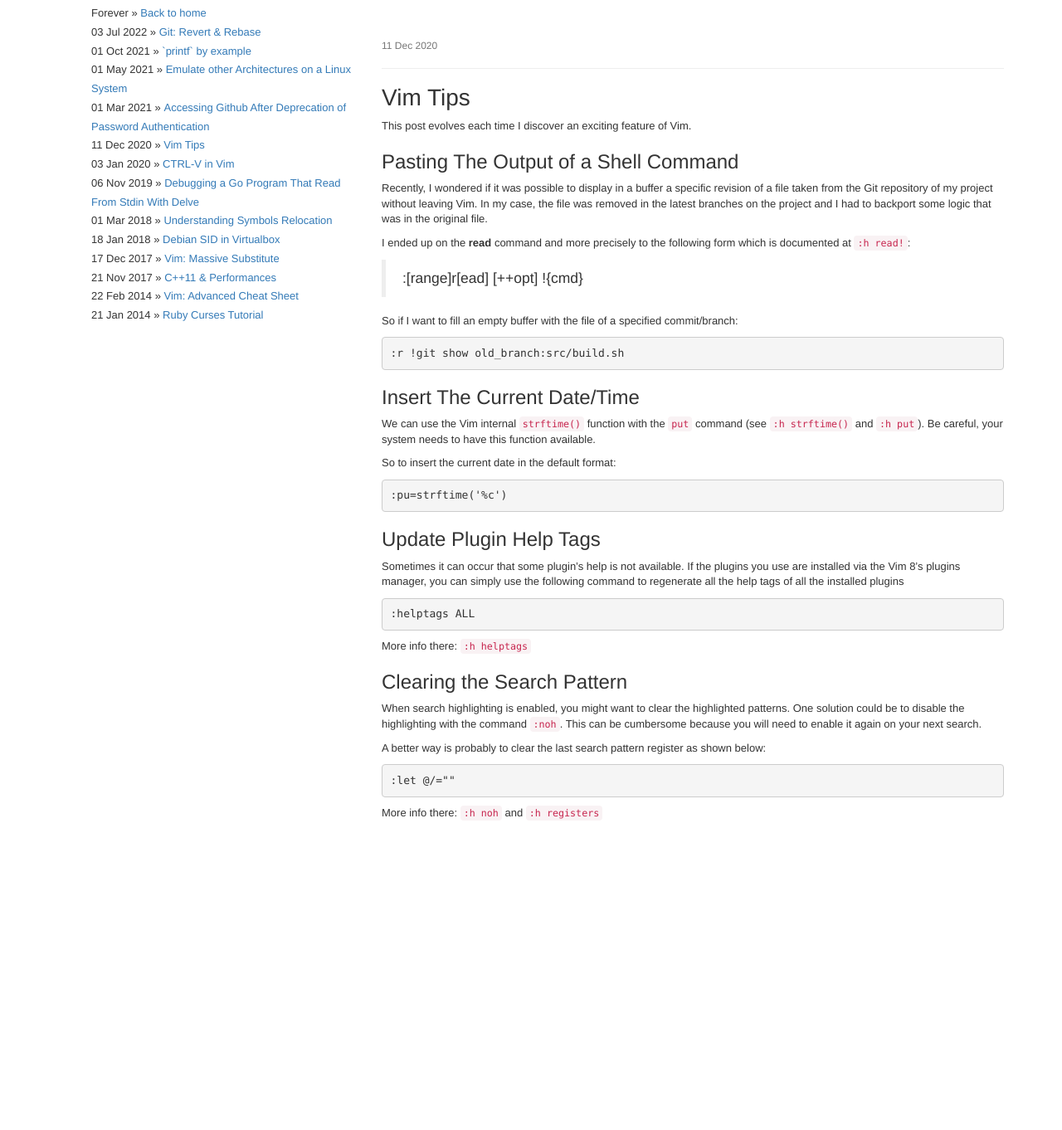
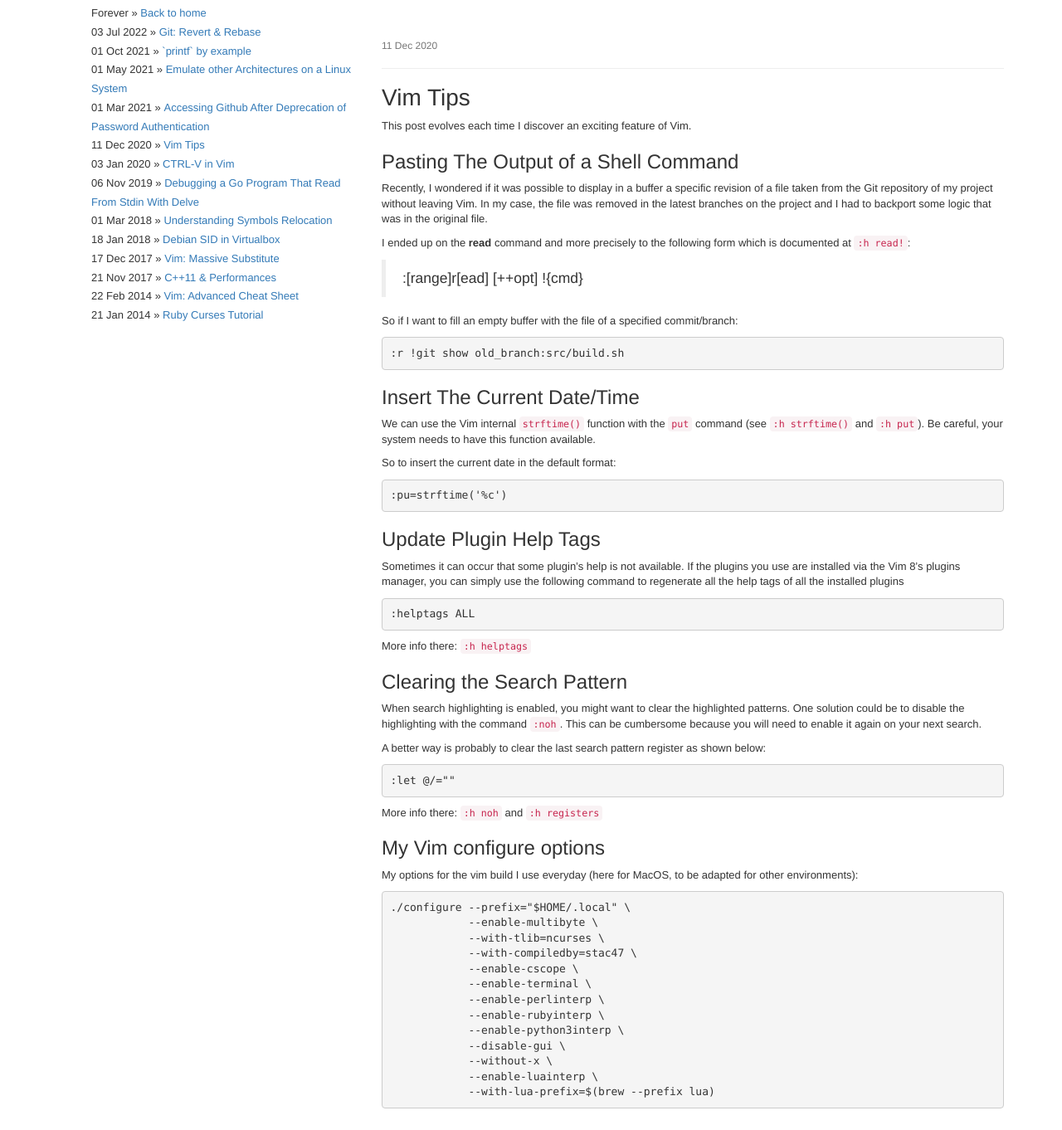
Before and after one commit to stac47/stac47.github.io, a Jekyll site: the page built from _posts/2020-12-11-vim-tips.markdown, in a window 1280 px wide. Shown: the whole page at 83% size. Built offline with Jekyll 4.4.1, drawn with Linux system fonts in a browser that asks for light colours; before the commit the page ends 1015 px from its top, so only the background shows below that.

Commit message:
[Vim Tips] My configure options

````diff
--- a/_posts/2020-12-11-vim-tips.markdown
+++ b/_posts/2020-12-11-vim-tips.markdown
@@ -63,3 +63,24 @@
 ```
 
 More info there: `:h noh` and `:h registers`
+
+## My Vim configure options
+
+My options for the vim build I use everyday (here for MacOS, to be adapted for
+other environments):
+
+```
+./configure --prefix="$HOME/.local" \
+            --enable-multibyte \
+            --with-tlib=ncurses \
+            --with-compiledby=stac47 \
+            --enable-cscope \
+            --enable-terminal \
+            --enable-perlinterp \
+            --enable-rubyinterp \
+            --enable-python3interp \
+            --disable-gui \
+            --without-x \
+            --enable-luainterp \
+            --with-lua-prefix=$(brew --prefix lua)
+```
````
